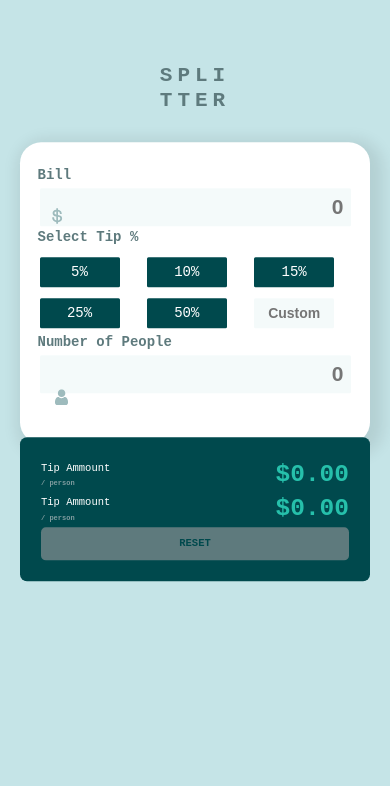
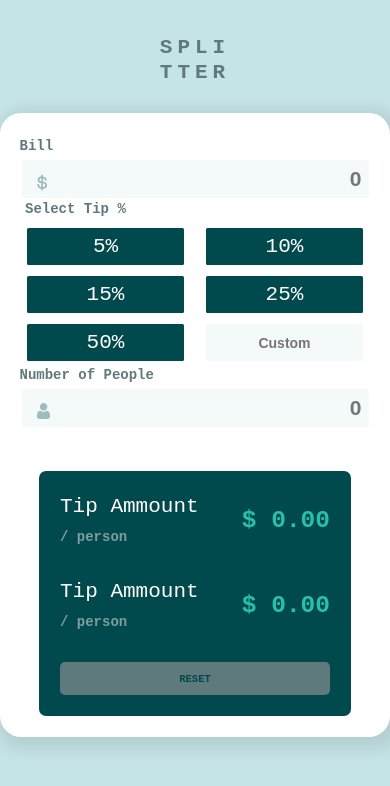
Before and after one commit to DennisPaul01/Calculator-Tip-Js, a website built with Parcel: page index.html in a window 390 px wide. Built offline with nearby package versions, Linux system fonts and the light colour scheme.

Commit message:
Final Product

```diff
--- a/index.html
+++ b/index.html
@@ -17,7 +17,7 @@
         <div class="user-input">
           <div class="introduce-bill">
             <form action="" class="introduce-bill__form">
-              <lable class="introduce-bill__bill">Bill</lable><br />
+              <lable class="introduce-bill__bill">Bill <span class="introduce-bill__error-label">Can't be zero</span></lable><br />
               <input
                 type="number"
                 id="input-bill"
@@ -52,14 +52,14 @@
               Tip Ammount<br />
               <span class="user-output__person">/ person</span>
             </p>
-            <p class="user-output__value-tip">$0.00</p>
+            <p class="user-output__value-tip">$ 0.00</p>
           </div>
           <div class="user-output__total">
             <p class="user-output__amount">
               Tip Ammount<br />
               <span class="user-output__person">/ person</span>
             </p>
-            <p class="user-output__value-total">$0.00</p>
+            <p class="user-output__value-total">$ 0.00</p>
           </div>
           <div class="user-output__rest">
             <button class="user-output__reset-button">RESET</button>
--- a/js/script.js
+++ b/js/script.js
@@ -11,6 +11,8 @@ const tipPerson = document.querySelector(".user-output__value-tip");
 const tipAmount = document.querySelector(".user-output__value-total");
 const tipForm = document.querySelector(".tip__form");
 const labelError = document.querySelector(".split-bill__error-label");
+const labelErrorBill = document.querySelector(".introduce-bill__error-label");
+const ctaReset = document.querySelector(".user-output__reset-button");
 
 //
 let tip, amount, person;
@@ -32,6 +34,15 @@ tipFiveZero.addEventListener("click", setTip);
 window.addEventListener("keypress", (e) => {
   if (e.key === "Enter") {
     e.preventDefault();
+    if (inputBill.value == 0) {
+      labelErrorBill.style.display = "block";
+      inputBill.style.border = "2px solid #f26c4f";
+      return;
+    }
+    if (inputBill.value >= 1) {
+      labelErrorBill.style.display = "none";
+      inputBill.style.border = "2px solid white";
+    }
     if (numberPersons.value == 0) {
       labelError.style.display = "block";
       numberPersons.style.border = "2px solid #f26c4f";
@@ -52,3 +63,15 @@ window.addEventListener("keypress", (e) => {
     tipAmount.textContent = `$ ${amount.toFixed(2)}`;
   }
 });
+
+///RESET BUTTON
+
+ctaReset.addEventListener("click", reset);
+
+function reset() {
+  inputBill.value = " ";
+  tip = 0;
+  numberPersons.value = " ";
+  tipPerson.textContent = "$ 0.00";
+  tipAmount.textContent = "$ 0.00";
+}
--- a/scss/_mediaQueris.scss
+++ b/scss/_mediaQueris.scss
@@ -28,35 +28,26 @@
   :root {
     font-size: 9px;
   }
-  main {
-    position: absolute;
-    top: 30%;
-    left: 50%;
-    transform: translate(-50%, -50%);
-  }
 
   .container {
-    display: flex;
-    align-items: center;
-    width: 50rem;
+    max-width: 50rem;
+    min-width: 50rem;
     flex-direction: column;
-    height: 43rem;
+    max-height: 100rem;
+    margin: auto;
   }
   .user-input {
     flex-basis: 50%;
-    display: flex;
-    flex-direction: column;
+
     max-width: 90%;
-    height: 35rem;
+    height: 45rem;
     justify-content: space-between;
     margin: 3rem;
   }
 
-  .tip {
-  }
   .user-output {
     display: flex;
-    flex-direction: column;
+    flex-wrap: wrap;
     background-color: var(--dark-cyan);
     color: var(--white);
     width: 100%;
@@ -75,9 +66,64 @@
 }
 
 /* Smartphones */
-@media (max-width: 550px) {
+@media (max-width: 500px) {
   :root {
     font-size: 7px;
     --content-padding: 1rem;
   }
+  .container {
+    min-width: 100%;
+    flex-direction: column;
+    height: 100%;
+    min-height: 80rem;
+    margin: 0;
+  }
+  .user-input {
+    flex-basis: 50%;
+
+    max-width: 90%;
+    justify-content: space-between;
+    margin: 3rem;
+  }
+  .tip__form {
+    display: grid;
+    grid-gap: 1rem;
+    width: 100%;
+    justify-content: space-around;
+    grid-template-areas:
+      "tip__label tip__label"
+      "tip__5 tip__10 "
+      "tip__15 tip__25"
+      "tip__50 tip__custom";
+  }
+  .tip {
+    align-items: center;
+    &__label {
+      @include label-look;
+    }
+    &__5,
+    &__10,
+    &__15,
+    &__25,
+    &__50 {
+      align-self: center;
+      font-size: 3rem !important;
+      min-width: 23rem;
+      border-radius: 10rem;
+    }
+    &__custom {
+      min-width: 23rem;
+    }
+  }
+
+  .user-output {
+    width: 80%;
+    min-height: 35rem;
+    &__amount {
+      font-size: 3rem;
+    }
+    &__person {
+      font-size: 2rem;
+    }
+  }
 }
--- a/scss/_specific.scss
+++ b/scss/_specific.scss
@@ -1,16 +1,11 @@
 /* Specifics */
-main {
-  position: absolute;
-  top: 50%;
-  left: 50%;
-  transform: translate(-50%, -50%);
-}
 
 //Container layout
 .container {
+  margin: auto;
   display: flex;
   align-items: center;
-  width: 90rem;
+  max-width: 90rem;
   height: 43rem;
   background-color: var(--white);
   border-radius: 3rem;
@@ -33,7 +28,7 @@ main {
   &__form {
     display: grid;
     grid-gap: 1rem;
-    width: 100%;
+    min-width: 100%;
     grid-template-areas:
       "tip__label tip__label tip__label"
       "tip__5 tip__10 tip__15"
@@ -66,7 +61,7 @@ main {
   flex-direction: column;
   background-color: var(--dark-cyan);
   color: var(--white);
-  width: 100%;
+  width: 40rem;
   height: 35rem;
   justify-content: space-between;
   margin: 3rem;
@@ -103,6 +98,7 @@ main {
 }
 
 .name {
+  margin-top: 5rem;
   font-weight: 700;
   text-align: center;
   margin-bottom: 4rem;
@@ -127,10 +123,21 @@ main {
       }
       position: relative;
     }
+    &__form {
+      position: relative;
+    }
     &__icon-dollar {
       position: absolute;
-      top: 20.5rem;
-      left: 4.5rem;
+      top: 60%;
+      left: 5%;
+    }
+    &__error-label {
+      position: absolute;
+      right: 0rem;
+      top: 0rem;
+      font-size: 1.5rem;
+      color: var(--error-color);
+      display: none;
     }
   }
   .tip {
@@ -147,7 +154,7 @@ main {
       color: var(--white);
       padding: 1rem 2rem;
       border: none;
-      width: 12rem;
+      max-width: 12rem;
       cursor: pointer;
       border-radius: 0.5rem;
       border: 2px solid var(--white);
@@ -164,7 +171,7 @@ main {
     &__custom {
       font-size: 2rem;
       padding: 1rem 2rem;
-      width: 12rem;
+      max-width: 12rem;
       cursor: pointer;
       border-radius: 0.5rem;
       border: 2px solid var(--white);
@@ -200,10 +207,13 @@ main {
       color: var(--error-color);
       display: none;
     }
+    &__form {
+      position: relative;
+    }
     &__icon-person {
       position: absolute;
-      left: 5rem;
-      top: 46.5rem;
+      top: 60%;
+      left: 5%;
     }
   }
 }
```
Also changed, not shown: dist/index.html, 6 other files.
